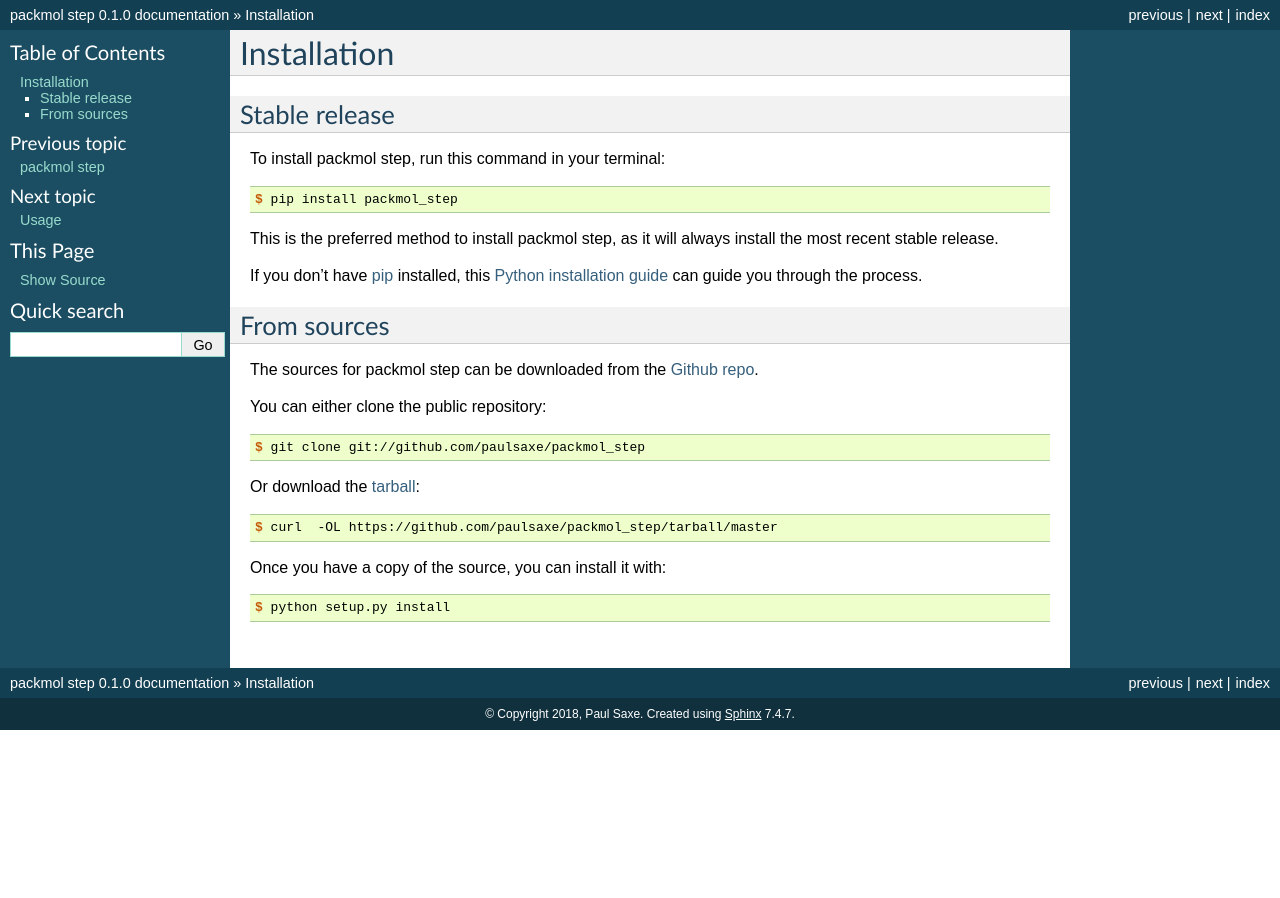
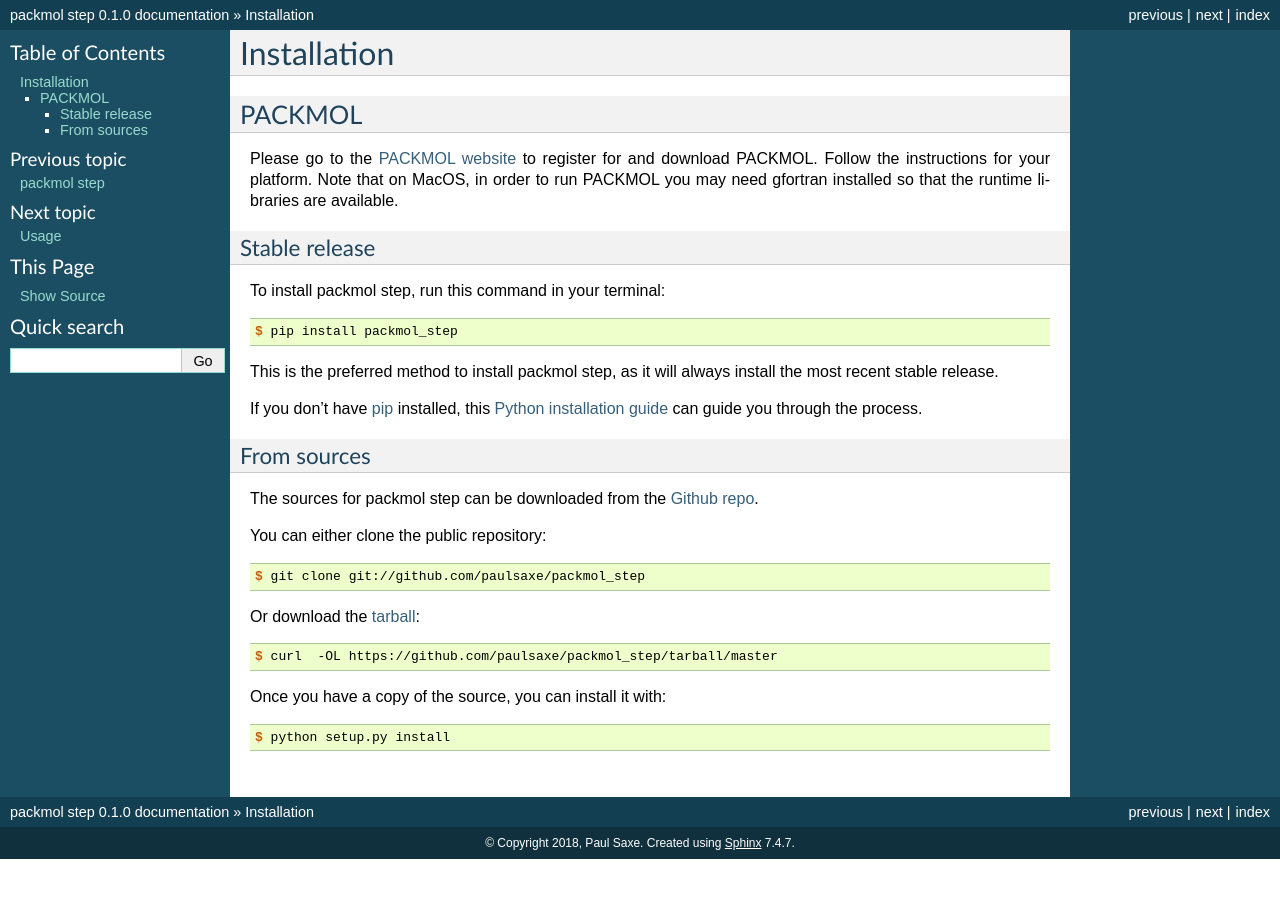
Before and after one commit to molssi-seamm/packmol_step, a Sphinx documentation site: the page built from docs/installation.rst, in a window 1280 px wide. Built offline with Sphinx 7.4.7, drawn with Linux system fonts in a browser that asks for light colours; pages that are not in the unit, such as notebooks, are missing from menus.

Commit message:
Creating installation documentation

```diff
--- a/docs/installation.rst
+++ b/docs/installation.rst
@@ -3,6 +3,15 @@
 ============
 Installation
 ============
+
+PACKMOL
+_______
+
+Please go to the `PACKMOL website`_ to register for and download PACKMOL. Follow the instructions for your
+platform. Note that on MacOS, in order to run PACKMOL you may need gfortran installed so that the runtime
+libraries are available.
+
+.. _PACKMOL website: http://m3g.iqm.unicamp.br/packmol/home.shtml
 
 
 Stable release
```
